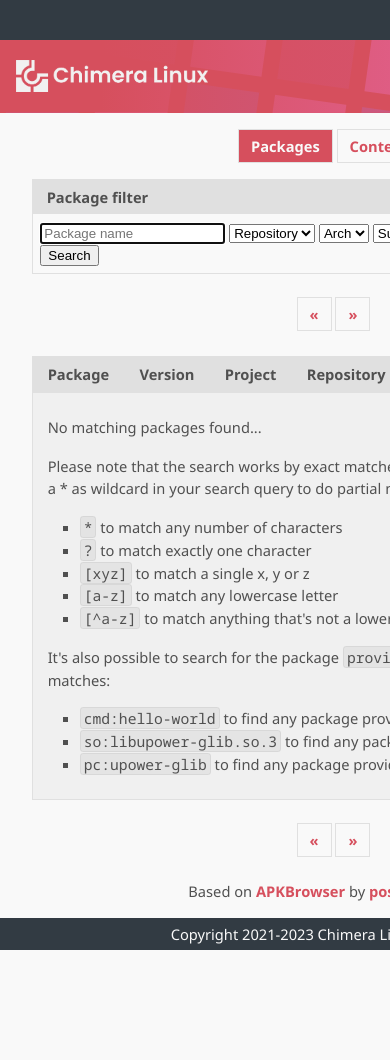
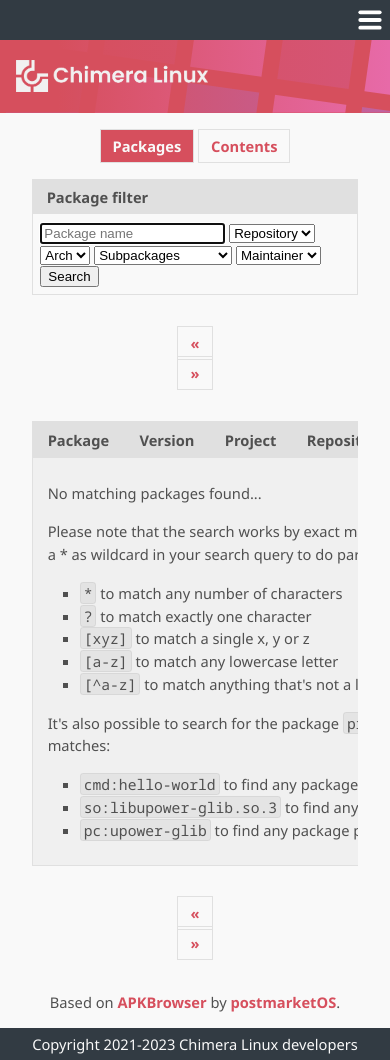
Before and after one commit to chimera-linux/apkbrowser, a Flask app: template templates/index.html in a window 390 px wide; the page is wider, and only the part inside the window is pictured. Before the commit the page ends 950 px from the top of that part, so only its background shows below. Run offline with Flask 3, Linux system fonts and the light colour scheme; the template is opened without the code that fills it, so the values that code supplies are empty.

Commit message:
fix mobile/responsive layout

```diff
--- a/static/css/common.css
+++ b/static/css/common.css
@@ -2,6 +2,7 @@
 
 html {
     height: 100%;
+    overflow-x: hidden;
 }
 
 body {
--- a/static/css/packages.css
+++ b/static/css/packages.css
@@ -91,7 +91,7 @@ body {
     padding: 0.5em;
     border: 1px solid var(--color-listborder);
     border-top: 0;
-    margin-bottom: 2em;
+    /*! margin-bottom: 2em; */
 }
 
 #filter-body input {
@@ -143,8 +143,8 @@ body {
 }
 
 #pagination li {
-    display: inline;
-    margin: 0;
+    display: inline-block;
+    margin: 0.5em 0;
     padding: 0;
 }
 
@@ -163,7 +163,7 @@ body {
 
 #main-list {
     width: 100%;
-    overflow-x: auto;
+    overflow-x: unset;
 }
 
 #main-list table {
@@ -233,10 +233,23 @@ body {
         padding-right: var(--side-padding);
         padding-top: 0;
         padding-bottom: var(--content-halfgap);
+        display: grid;
     }
 
     #filter-switch {
         text-align: center;
         margin-top: 1.5em;
     }
+
+    #filter-body {
+        margin-bottom: 0;
+    }
+
+    #pagination li:first-child, #pagination li:last-child {
+        display: block;
+    }
+
+    #main-list {
+        overflow-x: auto;
+    }
 }
```
